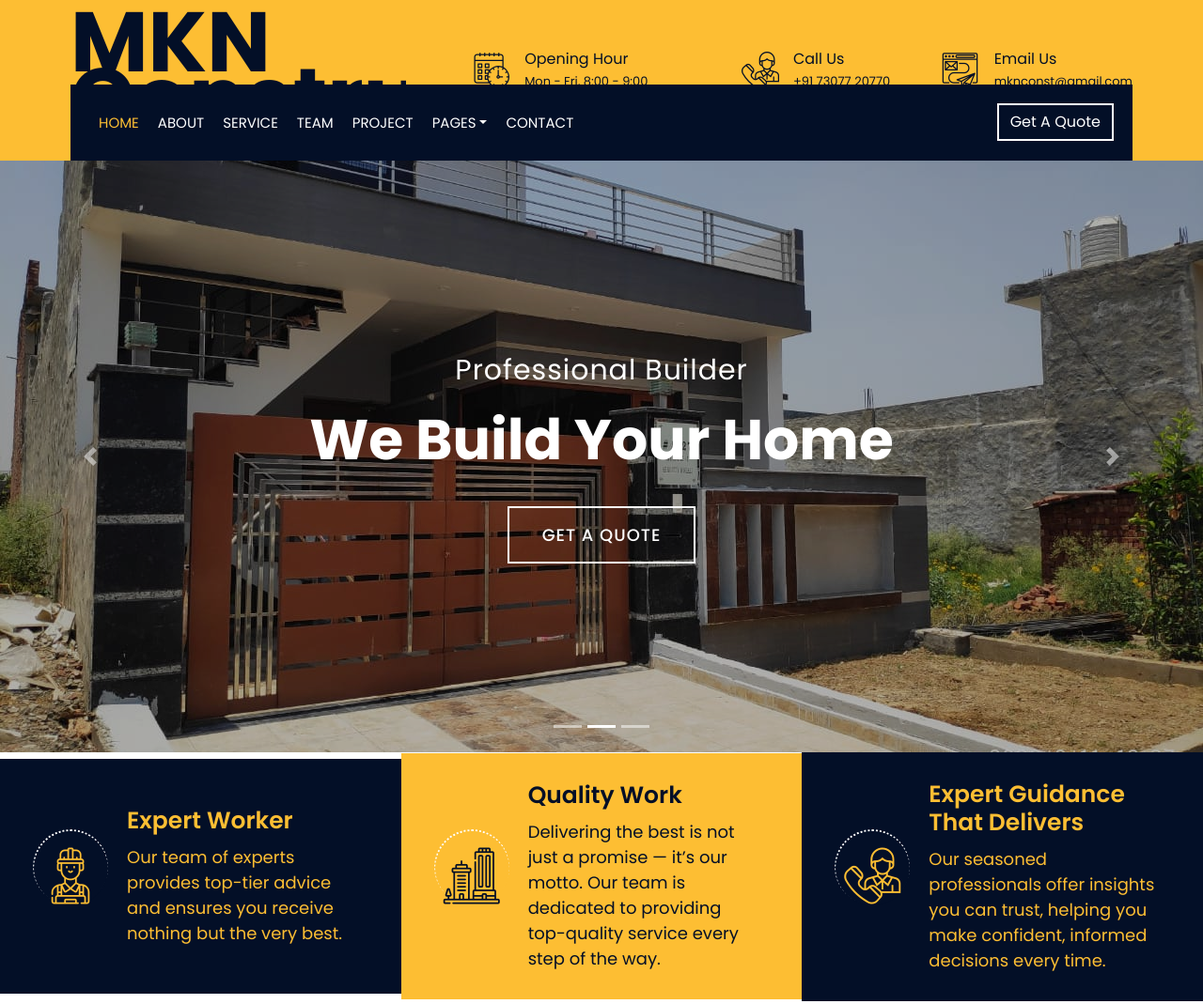
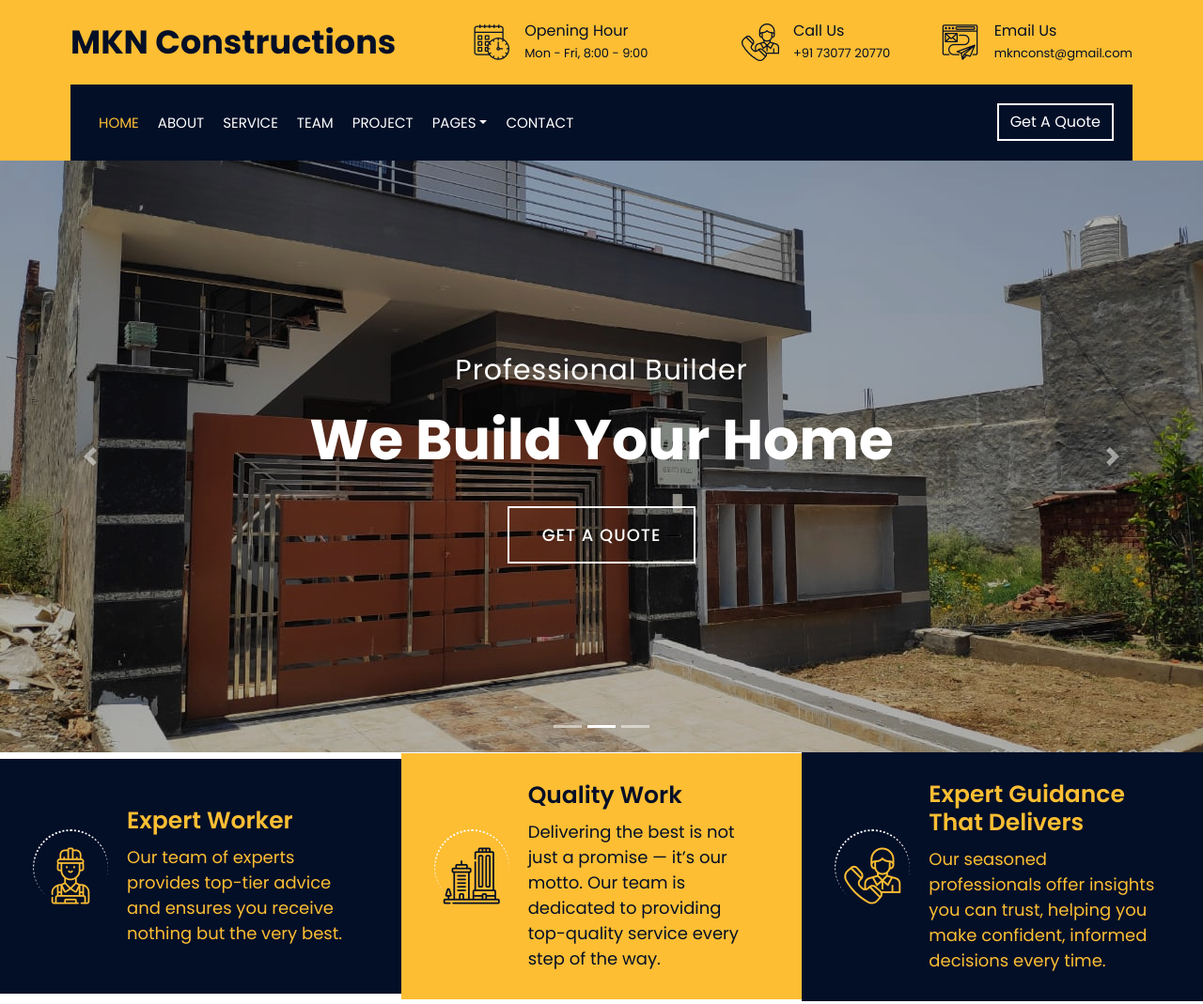
Before and after one commit to mknconst/mknconst, a plain HTML site: page index.html in a window 1280 px wide. Shown: the top 1069 px of the page at 94% size. Drawn offline with nearby package versions, Linux system fonts and the light colour scheme; animation ran at ten frames a second.

Commit message:
Update style.css

```diff
--- a/css/style.css
+++ b/css/style.css
@@ -90,7 +90,7 @@ a:focus {
 .top-bar .logo h1 {
     margin: 0;
     color: #030f27;
-    font-size: 90px;
+    font-size: 35px;
     line-height: 60px;
     font-weight: 700;
 }
```
